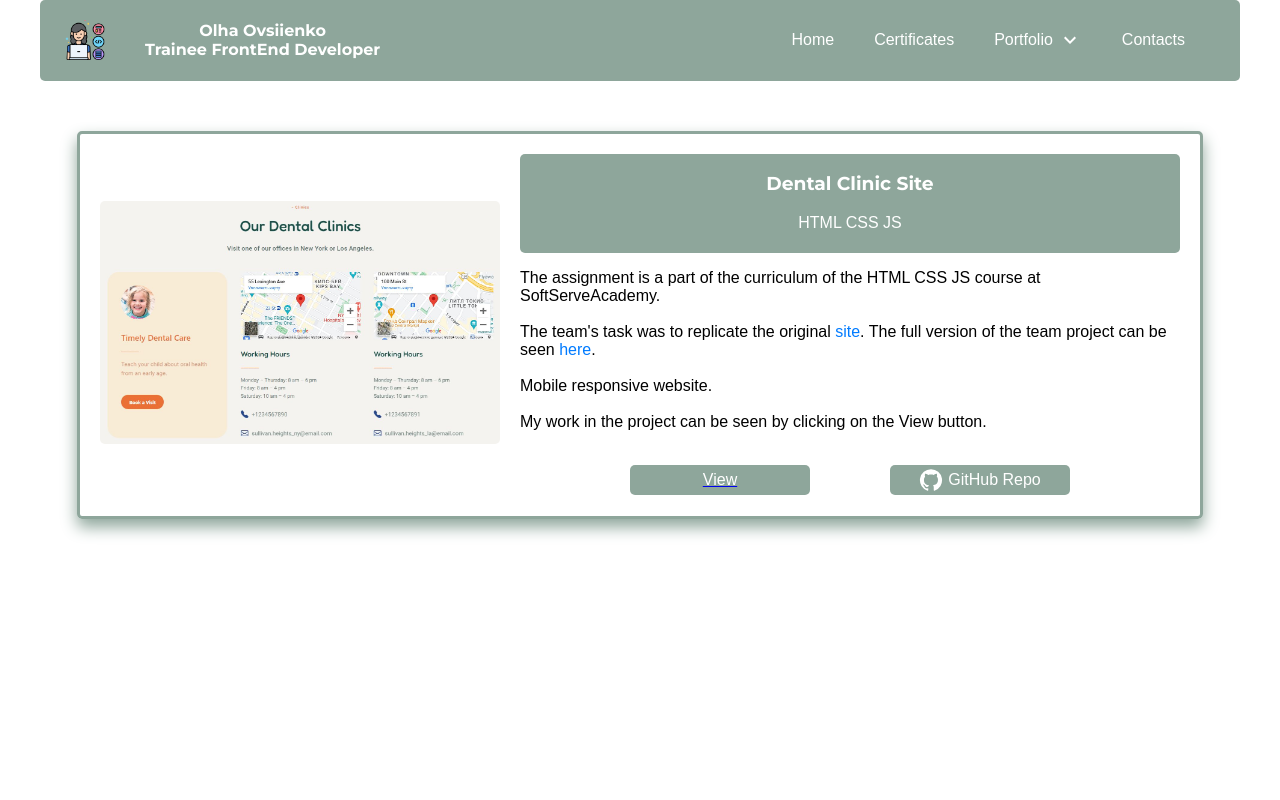
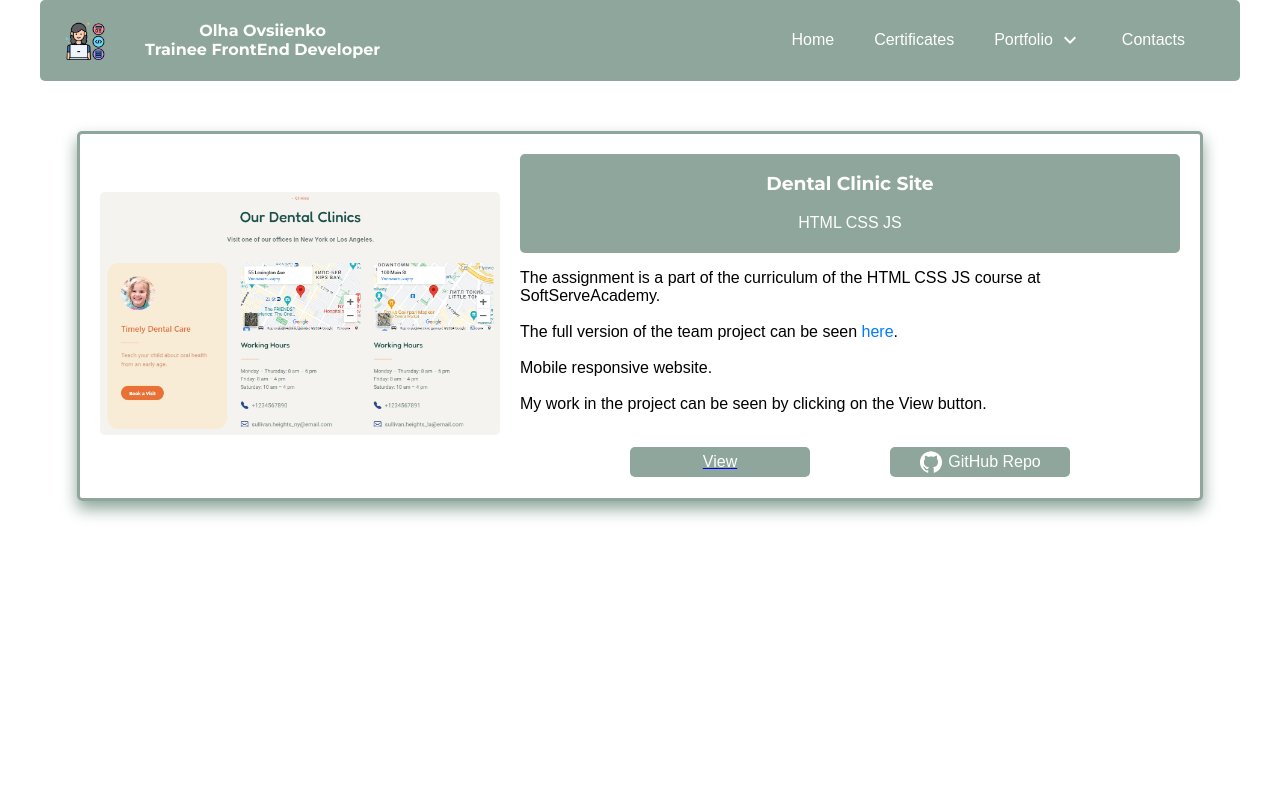
Before and after one commit to OlhaOvsiienko/portfolio-site, a React (Create React App) app: page /portfolio/DentalClinic in a window 1280 px wide. Shown: the top 800 px of the page. Built offline with nearby package versions, Linux system fonts and the light colour scheme.

Commit message:
Change Link HtmlCssJs

```diff
--- a/src/components/project-card-content/ProjectCardContent.js
+++ b/src/components/project-card-content/ProjectCardContent.js
@@ -8,15 +8,7 @@ const ProjectCardContent = [
         <>
           The assignment is a part of the curriculum of the HTML CSS JS course at SoftServeAcademy.
           <br /><br />
-          The team's task was to replicate the original {' '}
-          <a
-          href='https://app.weblium.com/home#template-explorer'
-          target="_blank"
-          rel="noopener noreferrer"
-          style={{ color: '#007BFF', textDecoration: 'none' }}
-          >
-          site
-          </a>.
+
           The full version of the team project can be seen  {' '}
           <a
           href='https://koldovsky.github.io/1038-team-03'
@@ -34,12 +26,10 @@ const ProjectCardContent = [
         </>
       ),
       label: 'DentalClinic',
-      tryLink: 'https://koldovsky.github.io/1038-team-03/schedule.html#',
+      tryLink: 'https://dental-clinic-schedule.netlify.app/schedule.html',
       btnTryText: 'View',
-      gitHubLink: 'https://github.com/koldovsky/1038-team-03/blob/main/partials/schedule.clinics.partial.html',
+      gitHubLink: 'https://github.com/OlhaOvsiienko/dental-clinic',
       btnGitHubText: 'GitHub Repo'
-
-      //Here is my part of the work. Its implementation in a team project can be seen here:
     },
     {
       imgSrc: require('./../../images/Minesweeper.jpg'),
--- a/src/components/skills-content-html-css-js/SkillsContentHtmlCssJs.jsx
+++ b/src/components/skills-content-html-css-js/SkillsContentHtmlCssJs.jsx
@@ -10,10 +10,10 @@ const SkillsContentHtmlCssJs = () => {
 
       <p>
       The example of my work can be seen{' '}
-        <Link href='https://koldovsky.github.io/1038-team-03/schedule.html#'>
+        <Link href='https://dental-clinic-schedule.netlify.app/schedule.html'>
           here
-        </Link>{' '}
-        (my part of the team project is the entire page except the header and the footer).
+        </Link>
+      .
       </p>
 
 
```
